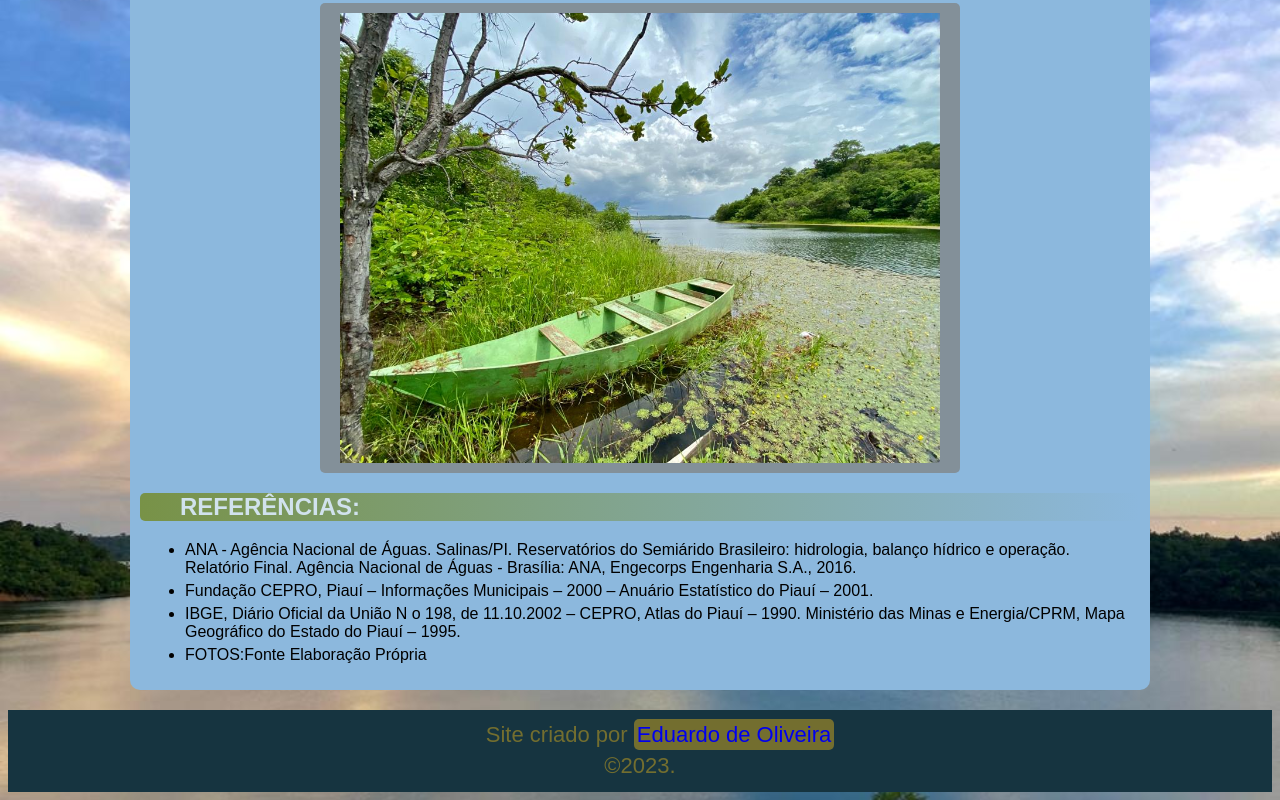
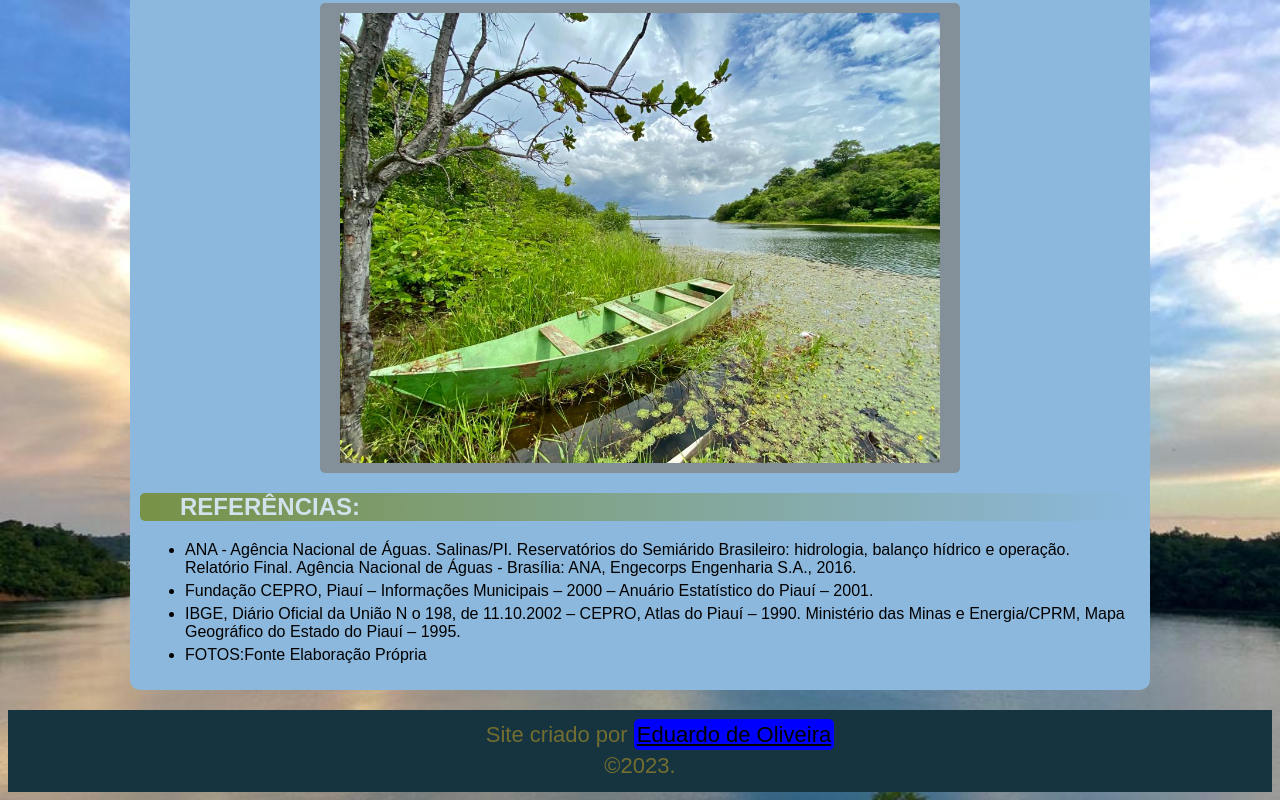
Before and after one commit to EduardoOliveiraS/Barragem-Salinas, a plain HTML site: page index.html in a window 1280 px wide. In both pictures the pointer is over the link "Eduardo de Oliveira". Shown: the part 1019-1819 px from the top of the page. Drawn offline with Linux system fonts and the light colour scheme.

Commit message:
atualizei

```diff
--- a/style.css
+++ b/style.css
@@ -73,3 +73,8 @@ footer a{
     padding:3px;
     border-radius:5px;
 }
+footer a:hover{
+    background-color:blue;
+    text-decoration: underline;
+    color: black;
+}
```
